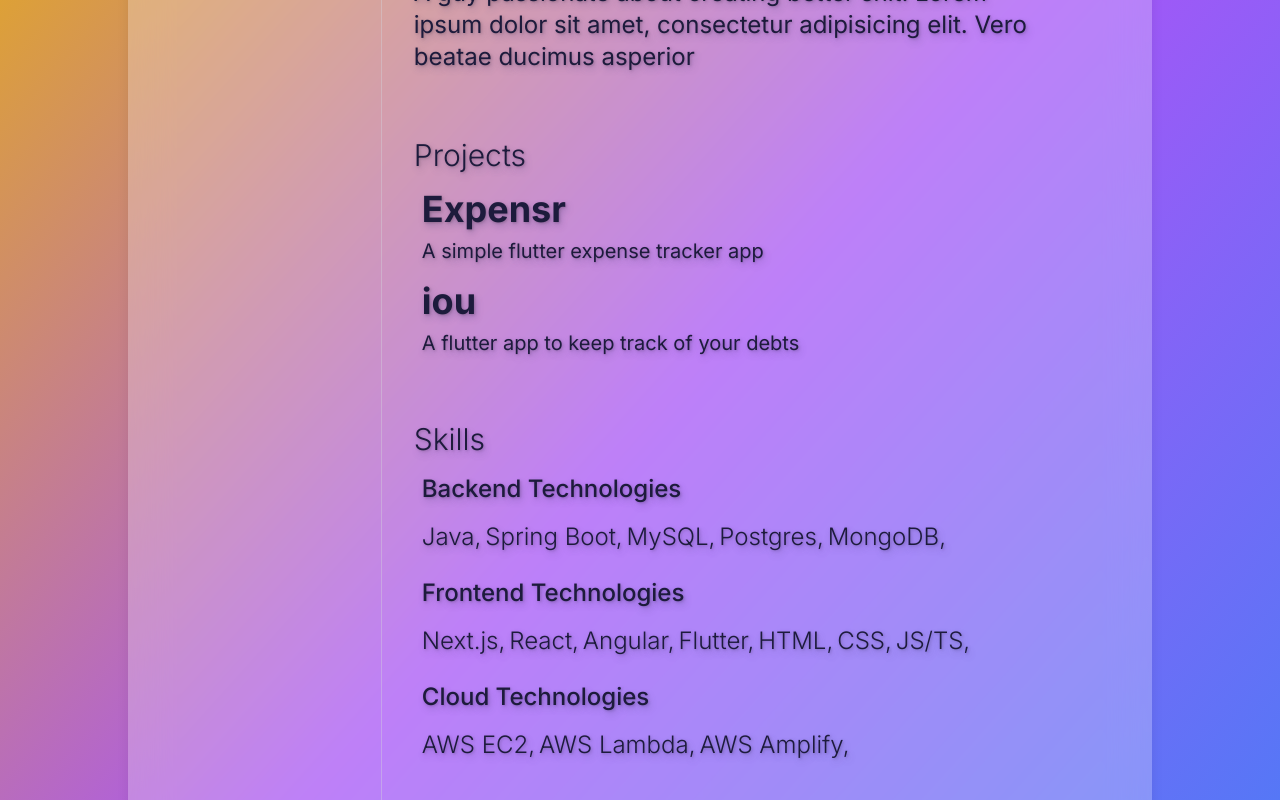
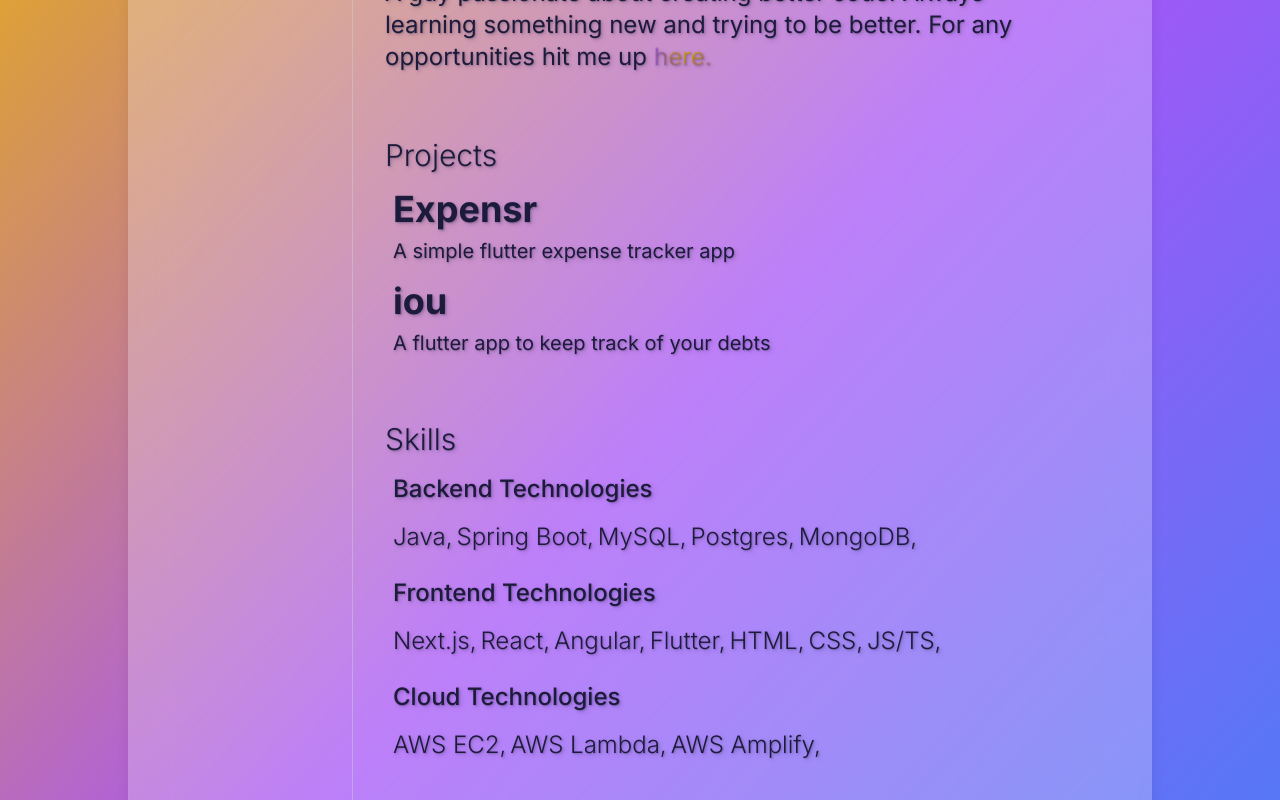
Before and after one commit to darkaster72/darkaster72.github.io, a React (Create React App) app: page / in a window 1280 px wide. Shown: the part 280-1080 px from the top of the page. Built offline with nearby package versions, Linux system fonts and the light colour scheme.

Commit message:
add some style

```diff
--- a/src/index.css
+++ b/src/index.css
@@ -1,6 +1,16 @@
 @tailwind base;
 @tailwind components;
 @tailwind utilities;
+
+@layer utilities {
+  .dancing-text {
+    @apply bg-clip-text text-transparent animate-text bg-[radial-gradient(ellipse_at_center,_var(--tw-gradient-stops))] from-yellow-500 via-purple-500 to-blue-500;
+  }
+  .shadow-text {
+    text-shadow: 1px 1px 2px rgb(0 0 0 / 22%),
+      2px 2px 4px rgba(73, 64, 125, 0.272);
+  }
+}
 
 body {
   margin: 0;
@@ -14,7 +24,3 @@ code {
   font-family: source-code-pro, Menlo, Monaco, Consolas, "Courier New",
     monospace;
 }
-
-.shadow-text {
-  text-shadow: 1px 1px 3px rgb(0 0 0 / 22%), 2px 4px 7px rgb(73 64 125 / 30%);
-}
--- a/src/pages/home.component.jsx
+++ b/src/pages/home.component.jsx
@@ -3,12 +3,12 @@ import { CONTACTS, LINKS, PROJECTS, SKILLS } from "./LINKS";
 
 const HomePage = () => (
   <div className="min-h-screen bg-gray-100 md:py-6 justify-center py-12 bg-gradient-to-br from-yellow-500 via-purple-500 to-blue-500">
-    <div className="py-3 lg:mx-32 mx-4">
+    <div className="py-3 md:mx-16 lg:mx-24 xl:mx-32 mx-4">
       <div
-        className="grid grid-cols-5 p-8 md:p-16 lg:p-20 bg-white shadow-lg rounded-3xl bg-clip-padding bg-opacity-25 font-sans text-title shadow-text"
+        className="grid grid-cols-12 p-8 md:p-16 lg:p-20 bg-white shadow-lg rounded-3xl bg-clip-padding bg-opacity-25 font-sans text-title shadow-text"
         style={{ backdropFilter: "blur(20px)" }}
       >
-        <div className="hidden md:flex flex-col gap-6 font-semibold">
+        <div className="hidden md:flex flex-col col-span-2 gap-6 font-semibold text-lg">
           {LINKS.map((link) => (
             <a
               key={link.url}
@@ -20,7 +20,7 @@ const HomePage = () => (
             </a>
           ))}
         </div>
-        <div className="md:col-span-4 col-span-5 md:border-l border-gray-300 border-opacity-40">
+        <div className="md:col-span-10 col-span-5 md:border-l border-gray-300 border-opacity-40">
           <div className="max-w-full md:px-8 px-2">
             <div className="">
               <div className="font-black text-7xl">ankit sharma</div>
@@ -28,10 +28,17 @@ const HomePage = () => (
               <hr className="px-4 text-gray-700 opacity-40" />
             </div>
             <div className="mt-4 text-2xl">
-              A guy passionate about creating better shit! Lorem ipsum dolor sit
-              amet, consectetur adipisicing elit. Vero beatae ducimus asperior
+              A guy passionate about creating better code. Always learning
+              something new and trying to be better. For any opportunities hit
+              me up&nbsp;
+              <a
+                href="mailto:sankit72+opportunity@gmail.com"
+                className="dancing-text"
+              >
+                here.
+              </a>
             </div>
-            <section className="mt-16" id="projects">
+            <section className="pt-16" id="projects">
               <div className="text-3xl font-thin">Projects</div>
               <div className="flex flex-col gap-4 mt-4 pl-2">
                 {PROJECTS.map((project) => (
@@ -49,7 +56,7 @@ const HomePage = () => (
                 ))}
               </div>
             </section>
-            <section className="mt-16" id="skills">
+            <section className="pt-16" id="skills">
               <div className="text-3xl font-thin">Skills</div>
               <div className="flex flex-col gap-6 mt-4 pl-2">
                 {SKILLS.map((skill) => (
@@ -66,12 +73,12 @@ const HomePage = () => (
                 ))}
               </div>
             </section>
-            <section className="mt-16" id="contacts">
+            <section className="pt-16" id="contacts">
               <div className="text-3xl font-thin">Contacts</div>
               <div className="flex flex-col gap-4 mt-4 pl-2">
                 {CONTACTS.map((contact) => (
                   <a
-                    className="flex flex-col gap-2 text-4xl hover:text-white transition-all duration-300 hover:underline"
+                    className="flex flex-col gap-2 text-4xl hover:text-white transition-all duration-300"
                     key={contact.title}
                     href={contact.url}
                     target="_blank"
--- a/tailwind.config.js
+++ b/tailwind.config.js
@@ -10,6 +10,21 @@ module.exports = {
         gray2: "#414345",
         title: "#1D1B3C",
       },
+      animation: {
+        text: "text 5s ease infinite",
+      },
+      keyframes: {
+        text: {
+          "0%, 100%": {
+            "background-size": "200% 200%",
+            "background-position": "left center",
+          },
+          "50%": {
+            "background-size": "200% 200%",
+            "background-position": "right center",
+          },
+        },
+      },
     },
     fontFamily: {
       sans: ["Inter", ...defaultTheme.fontFamily.sans],
```
